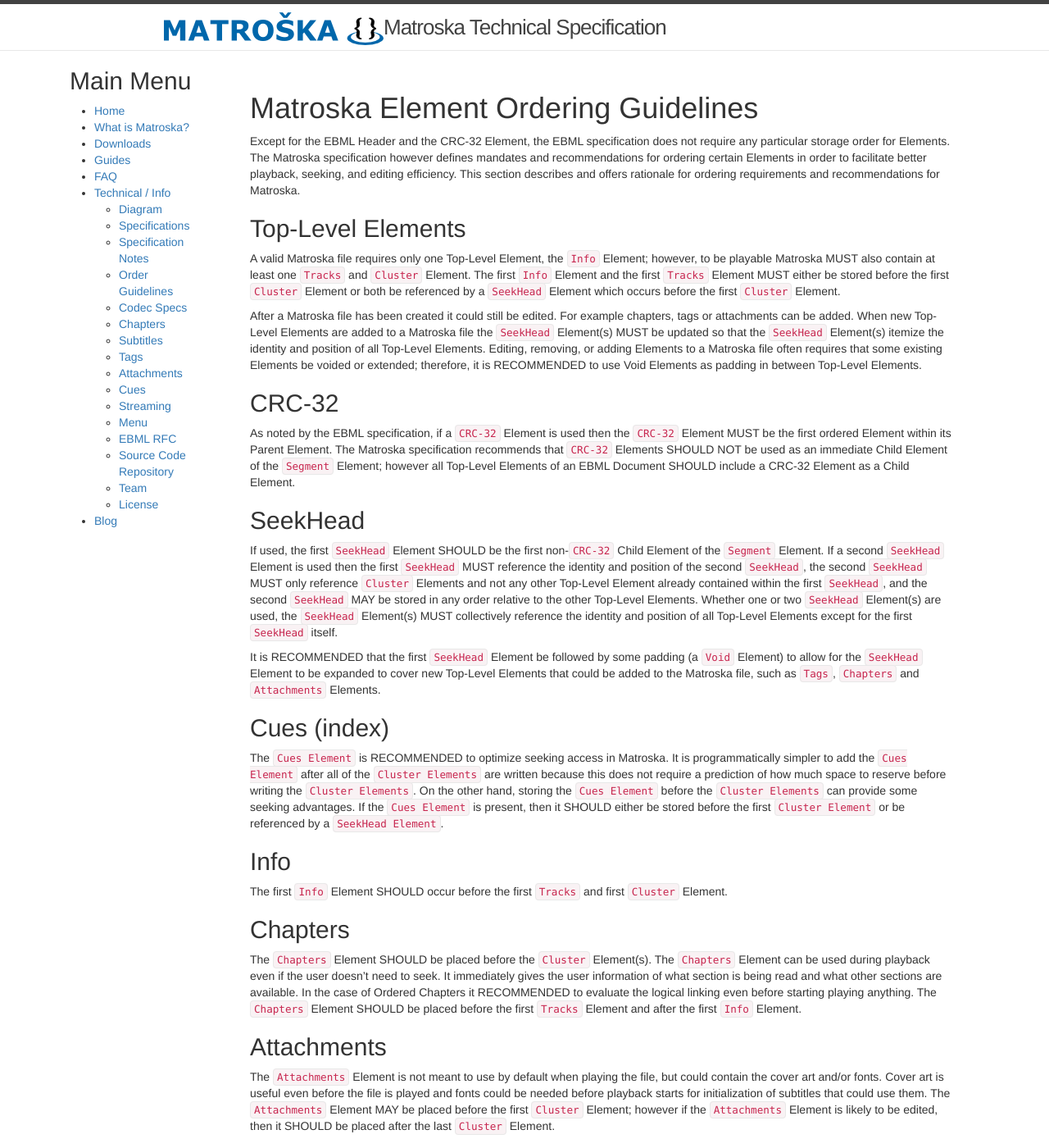
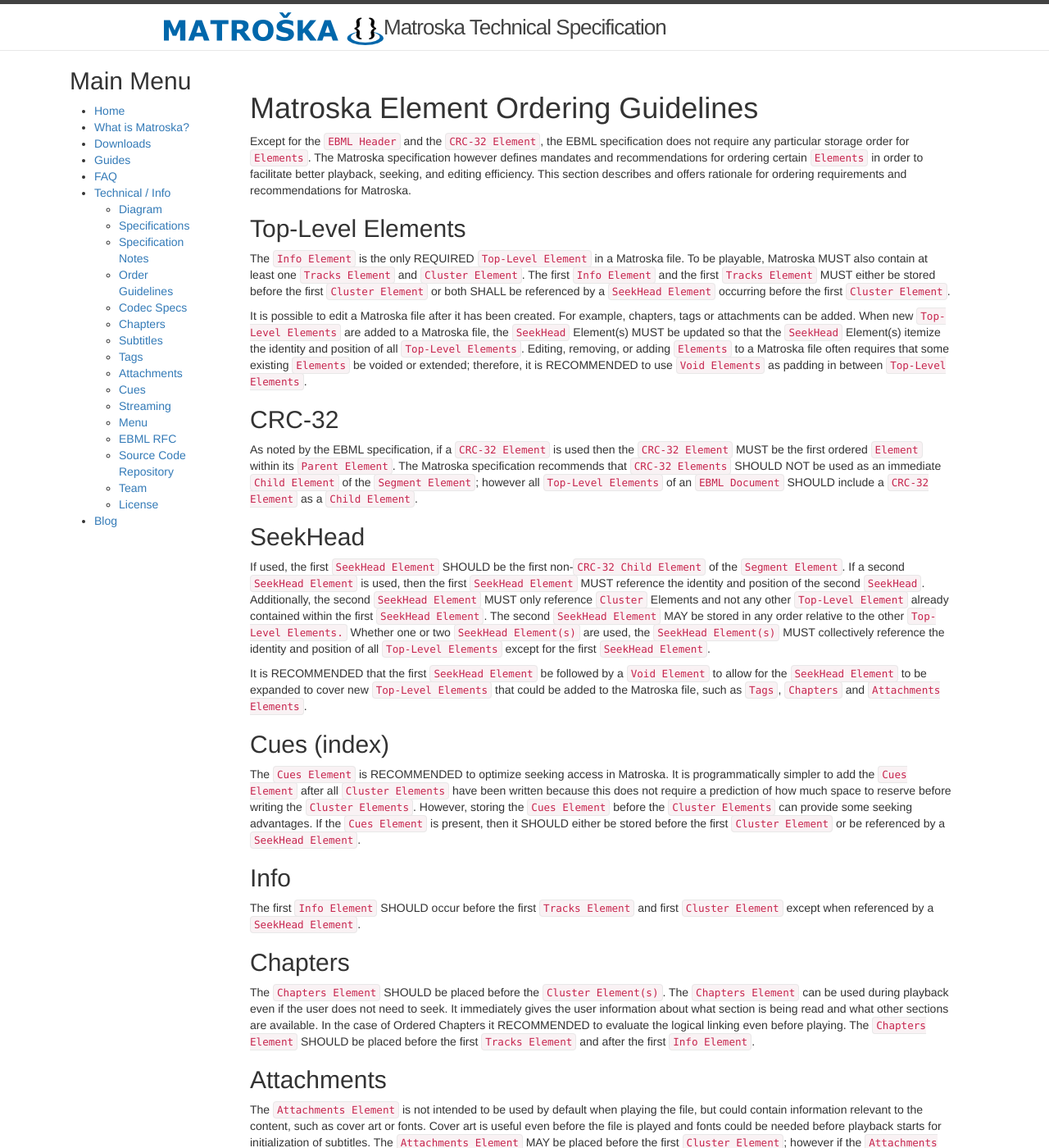
Before and after one commit to ietf-wg-cellar/matroska-specification, a Jekyll site: the page built from order_guidelines.md, in a window 1280 px wide and 1400 px high. Shown: the whole window at 82% size. Built offline with Jekyll 4.4.1, drawn with Linux system fonts in a browser that asks for light colours; our own code applies the rules of GitHub Pages for plain Markdown files; some of the changed text lies outside the part shown.

Commit message:
cleans up syntax and style for ordered_guidelines

```diff
--- a/order_guidelines.md
+++ b/order_guidelines.md
@@ -3,43 +3,43 @@
 
 # Matroska Element Ordering Guidelines
 
-Except for the EBML Header and the CRC-32 Element, the EBML specification does not require any particular storage order for Elements. The Matroska specification however defines mandates and recommendations for ordering certain Elements in order to facilitate better playback, seeking, and editing efficiency. This section describes and offers rationale for ordering requirements and recommendations for Matroska.
+Except for the `EBML Header` and the `CRC-32 Element`, the EBML specification does not require any particular storage order for `Elements`. The Matroska specification however defines mandates and recommendations for ordering certain `Elements` in order to facilitate better playback, seeking, and editing efficiency. This section describes and offers rationale for ordering requirements and recommendations for Matroska.
 
 ## Top-Level Elements
 
-A valid Matroska file requires only one Top-Level Element, the `Info` Element; however, to be playable Matroska MUST also contain at least one `Tracks` and `Cluster` Element. The first `Info` Element and the first `Tracks` Element MUST either be stored before the first `Cluster` Element or both be referenced by a `SeekHead` Element which occurs before the first `Cluster` Element.
+The `Info Element` is the only REQUIRED `Top-Level Element` in a Matroska file. To be playable, Matroska MUST also contain at least one `Tracks Element` and `Cluster Element`. The first `Info Element` and the first `Tracks Element` MUST either be stored before the first `Cluster Element` or both SHALL be referenced by a `SeekHead Element` occurring before the first `Cluster Element`.
 
-After a Matroska file has been created it could still be edited. For example chapters, tags or attachments can be added. When new Top-Level Elements are added to a Matroska file the `SeekHead` Element(s) MUST be updated so that the `SeekHead` Element(s) itemize the identity and position of all Top-Level Elements. Editing, removing, or adding Elements to a Matroska file often requires that some existing Elements be voided or extended; therefore, it is RECOMMENDED to use Void Elements as padding in between Top-Level Elements.
+It is possible to edit a Matroska file after it has been created. For example, chapters, tags or attachments can be added. When new `Top-Level Elements` are added to a Matroska file, the `SeekHead` Element(s) MUST be updated so that the `SeekHead` Element(s) itemize the identity and position of all `Top-Level Elements`. Editing, removing, or adding `Elements` to a Matroska file often requires that some existing `Elements` be voided or extended; therefore, it is RECOMMENDED to use `Void Elements` as padding in between `Top-Level Elements`.
 
 ## CRC-32
 
-As noted by the EBML specification, if a `CRC-32` Element is used then the `CRC-32` Element MUST be the first ordered Element within its Parent Element. The Matroska specification recommends that `CRC-32` Elements SHOULD NOT be used as an immediate Child Element of the `Segment` Element; however all Top-Level Elements of an EBML Document SHOULD include a CRC-32 Element as a Child Element.
+As noted by the EBML specification, if a `CRC-32 Element` is used then the `CRC-32 Element` MUST be the first ordered `Element` within its `Parent Element`. The Matroska specification recommends that `CRC-32 Elements` SHOULD NOT be used as an immediate `Child Element` of the `Segment Element`; however all `Top-Level Elements` of an `EBML Document` SHOULD include a `CRC-32 Element` as a `Child Element`.
 
 ## SeekHead
 
-If used, the first `SeekHead` Element SHOULD be the first non-`CRC-32` Child Element of the `Segment` Element. If a second `SeekHead` Element is used then the first `SeekHead` MUST reference the identity and position of the second `SeekHead`, the second `SeekHead` MUST only reference `Cluster` Elements and not any other Top-Level Element already contained within the first `SeekHead`, and the second `SeekHead` MAY be stored in any order relative to the other Top-Level Elements. Whether one or two `SeekHead` Element(s) are used, the `SeekHead` Element(s) MUST collectively reference the identity and position of all Top-Level Elements except for the first `SeekHead` itself.
+If used, the first `SeekHead Element` SHOULD be the first non-`CRC-32 Child Element` of the `Segment Element`. If a second `SeekHead Element` is used, then the first `SeekHead Element` MUST reference the identity and position of the second `SeekHead`. Additionally, the second `SeekHead Element` MUST only reference `Cluster` Elements and not any other `Top-Level Element` already contained within the first `SeekHead Element`. The second `SeekHead Element` MAY be stored in any order relative to the other `Top-Level Elements.` Whether one or two `SeekHead Element(s)` are used, the `SeekHead Element(s)` MUST collectively reference the identity and position of all `Top-Level Elements` except for the first `SeekHead Element`.
 
-It is RECOMMENDED that the first `SeekHead` Element be followed by some padding (a `Void` Element) to allow for the `SeekHead` Element to be expanded to cover new Top-Level Elements that could be added to the Matroska file, such as `Tags`, `Chapters` and `Attachments` Elements.
+It is RECOMMENDED that the first `SeekHead Element` be followed by a `Void Element` to allow for the `SeekHead Element` to be expanded to cover new `Top-Level Elements` that could be added to the Matroska file, such as `Tags`, `Chapters` and `Attachments Elements`.
 
 ## Cues (index)
 
-The `Cues Element` is RECOMMENDED to optimize seeking access in Matroska. It is programmatically simpler to add the `Cues Element` after all of the `Cluster Elements` are written because this does not require a prediction of how much space to reserve before writing the `Cluster Elements`. On the other hand, storing the `Cues Element` before the `Cluster Elements` can provide some seeking advantages. If the `Cues Element` is present, then it SHOULD either be stored before the first `Cluster Element` or be referenced by a `SeekHead Element`.
+The `Cues Element` is RECOMMENDED to optimize seeking access in Matroska. It is programmatically simpler to add the `Cues Element` after all `Cluster Elements` have been written because this does not require a prediction of how much space to reserve before writing the `Cluster Elements`. However, storing the `Cues Element` before the `Cluster Elements` can provide some seeking advantages. If the `Cues Element` is present, then it SHOULD either be stored before the first `Cluster Element` or be referenced by a `SeekHead Element`.
 
 ## Info
 
-The first `Info` Element SHOULD occur before the first `Tracks` and first `Cluster` Element.
+The first `Info Element` SHOULD occur before the first `Tracks Element` and first `Cluster Element` except when referenced by a `SeekHead Element`.
 
 ## Chapters
 
-The `Chapters` Element SHOULD be placed before the `Cluster` Element(s). The `Chapters` Element can be used during playback even if the user doesn't need to seek. It immediately gives the user information of what section is being read and what other sections are available. In the case of Ordered Chapters it RECOMMENDED to evaluate the logical linking even before starting playing anything. The `Chapters` Element SHOULD be placed before the first `Tracks` Element and after the first `Info` Element.
+The `Chapters Element` SHOULD be placed before the `Cluster Element(s)`. The `Chapters Element` can be used during playback even if the user does not need to seek. It immediately gives the user information about what section is being read and what other sections are available. In the case of Ordered Chapters it RECOMMENDED to evaluate the logical linking even before playing. The `Chapters Element` SHOULD be placed before the first `Tracks Element` and after the first `Info Element`.
 
 ## Attachments
 
-The `Attachments` Element is not meant to use by default when playing the file, but could contain the cover art and/or fonts. Cover art is useful even before the file is played and fonts could be needed before playback starts for initialization of subtitles that could use them. The `Attachments` Element MAY be placed before the first `Cluster` Element; however if the `Attachments` Element is likely to be edited, then it SHOULD be placed after the last `Cluster` Element.
+The `Attachments Element` is not intended to be used by default when playing the file, but could contain information relevant to the content, such as cover art or fonts. Cover art is useful even before the file is played and fonts could be needed before playback starts for initialization of subtitles. The `Attachments Element` MAY be placed before the first `Cluster Element`; however if the `Attachments Element` is likely to be edited, then it SHOULD be placed after the last `Cluster Element`.
 
 ## Tags
 
-The `Tags` Element is the one that is most subject to changes after the file was originally created. So for easier editing the `Tags` Element SHOULD be placed at the end of the `Segment` Element, even after the `Attachments` Element. On the other hand, it is inconvenient to have to seek in the `Segment` for tags especially for network streams. So it's better if the `Tags` Element(s) are found early in the stream. When editing the `Tags` Element(s), the original `Tags` Element at the beginning can be voided and a new one written right at the end of the `Segment` Element. The file size will only marginally change.
+The `Tags Element` is most subject to changes after the file was originally created. For easier editing, the `Tags Element` SHOULD be placed at the end of the `Segment Element`, even after the `Attachments Element`. On the other hand, it is inconvenient to have to seek in the `Segment` for tags, especially for network streams. So it's better if the `Tags Element` is found early in the stream. When editing the `Tags Element`, the original `Tags Element` at the beginning can be overwritten with a `Void Element` and a new `Tags Element` written at the end of the `Segment Element`. The file size will only marginally change.
 
 ## Optimum layout from a muxer
 
@@ -77,4 +77,4 @@
 
 ## Cluster Timecode
 
-As each `BlockGroup` and `SimpleBlock` of a `Cluster` Element needs the Cluster `Timecode`, the `Timecode` Element MUST occur as the first Child Element within the `Cluster` Element.
+The `Timecode Element` MUST occur as in storage order before any `SimpleBlock`, `BlockGroup`, or `EncryptedBlock` within the `Cluster Element`.
```
